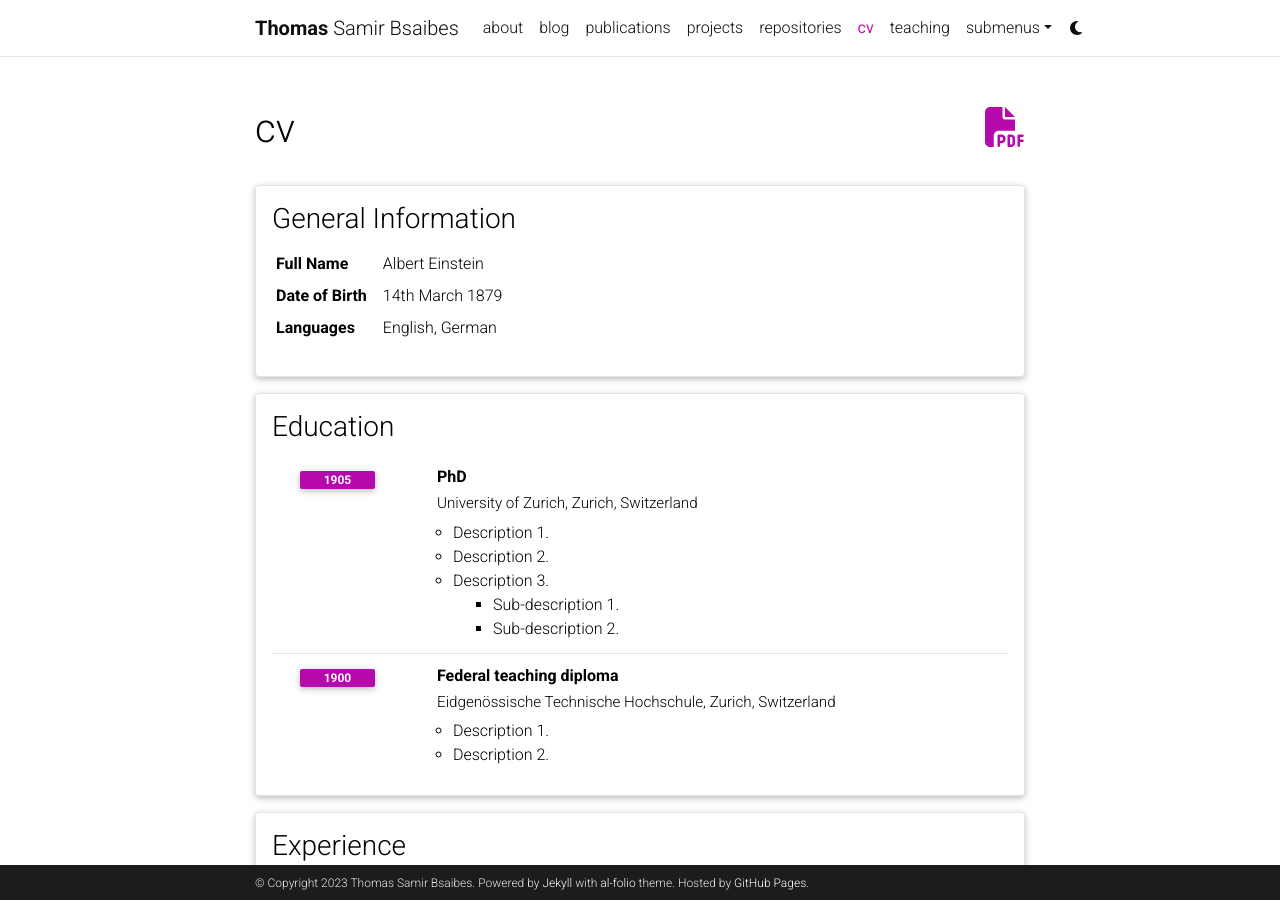
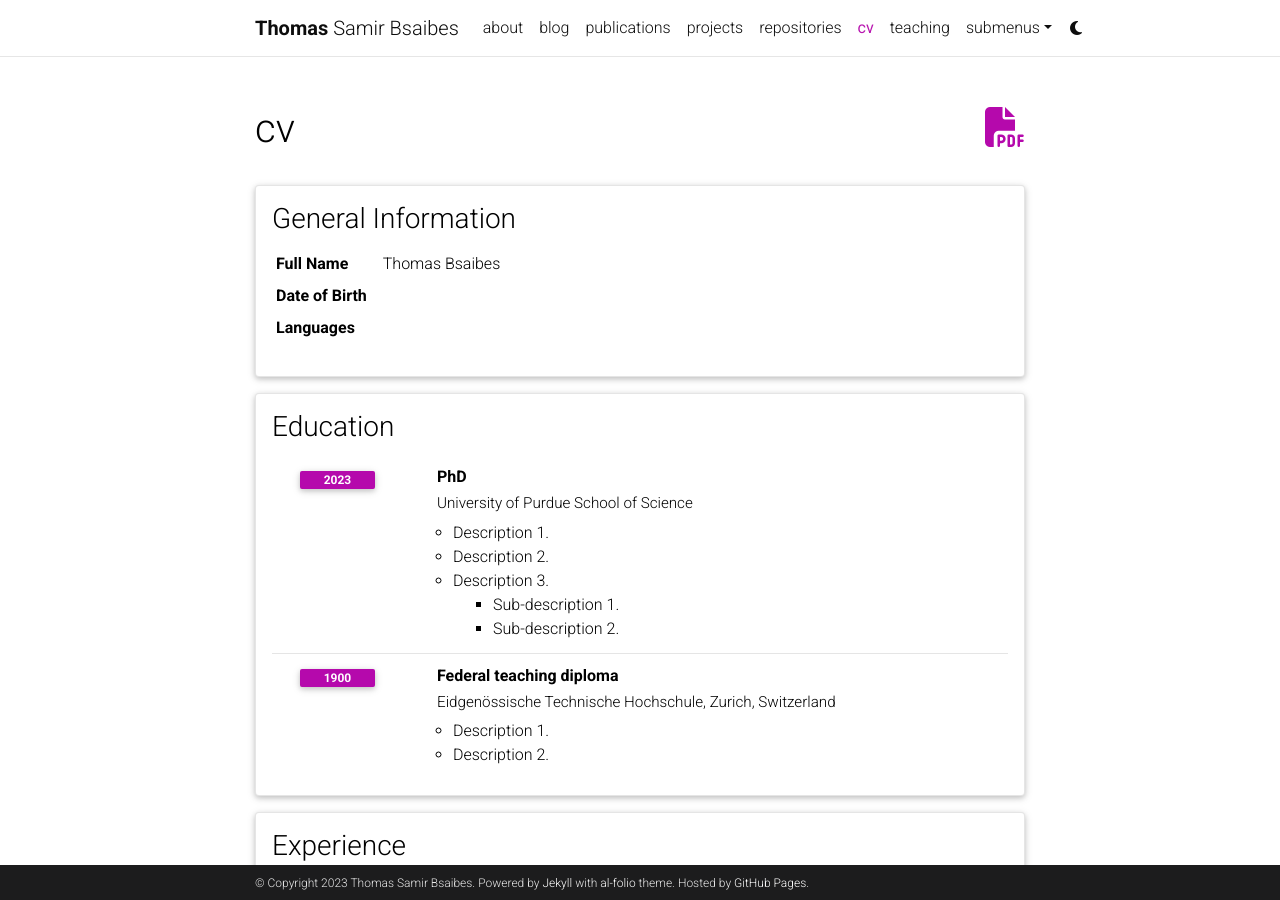
Before and after one commit to BsaibesT/bsaibest.github.io, a Jekyll site: the page built from _pages/cv.md, in a window 1280 px wide and 900 px high. Built offline with Jekyll 4.4.1, drawn with Linux system fonts in a browser that asks for light colours; comment, search, counter and statistics services are not loaded; a style sheet for code colours, icons or effects is not loaded; some of the changed text lies outside the part shown.

Commit message:
Update cv.yml

```diff
--- a/_data/cv.yml
+++ b/_data/cv.yml
@@ -2,18 +2,18 @@
   type: map
   contents:
     - name: Full Name
-      value: Albert Einstein
+      value: Thomas Bsaibes
     - name: Date of Birth
-      value: 14th March 1879
+      value:
     - name: Languages
-      value: English, German
+      value:
 
 - title: Education
   type: time_table
   contents:
     - title: PhD
-      institution: University of Zurich, Zurich, Switzerland
-      year: 1905
+      institution: University of Purdue School of Science
+      year: 2023
       description:
         - Description 1.
         - Description 2.
@@ -71,13 +71,12 @@
 - title: Honors and Awards
   type: time_table
   contents:
-    - year: 1921
+    - year: 2023
       items:
-        - Nobel Prize in Physics
-        - Matteucci Medal
-    - year: 2029
+        - School of Science Outstanding Graduate Student Award
+    - year: 2022
       items:
-        - Max Planck Medal
+        - SMART Scholarship
 
 - title: Academic Interests
   type: nested_list
```
